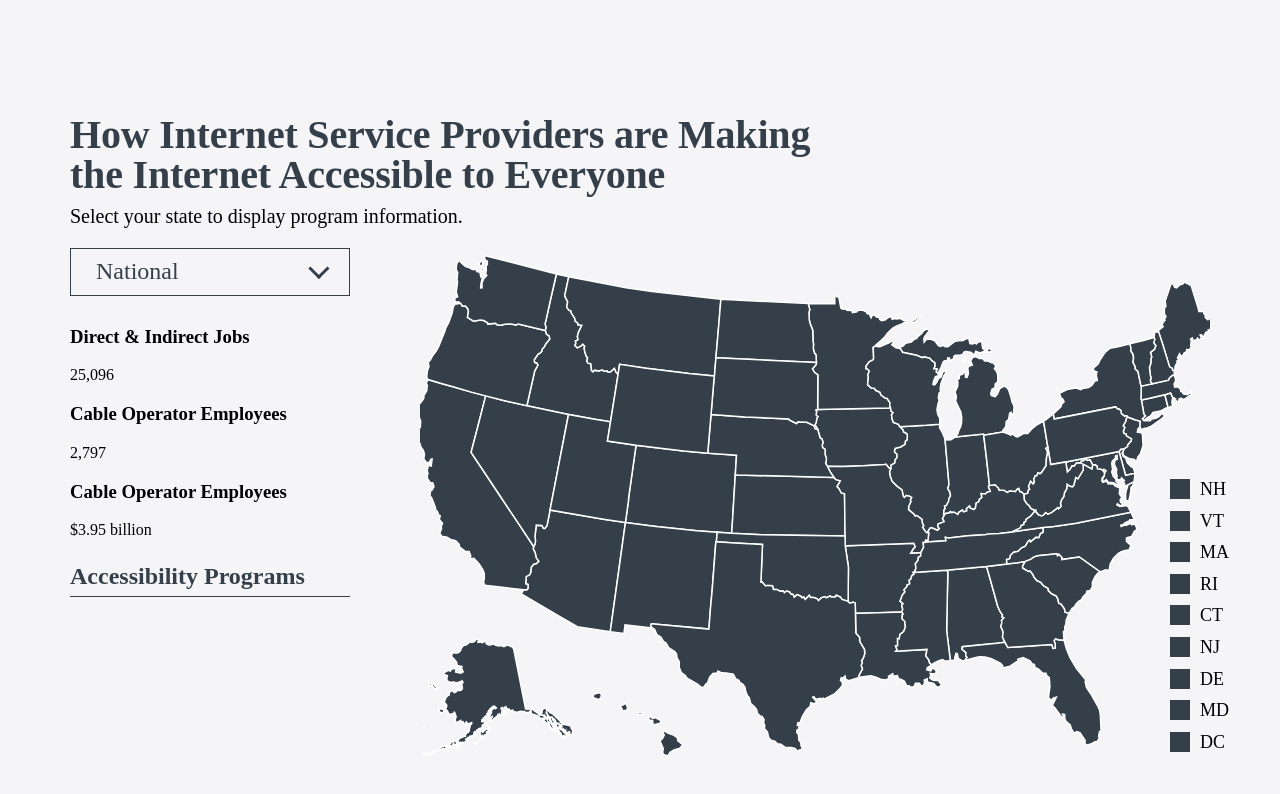
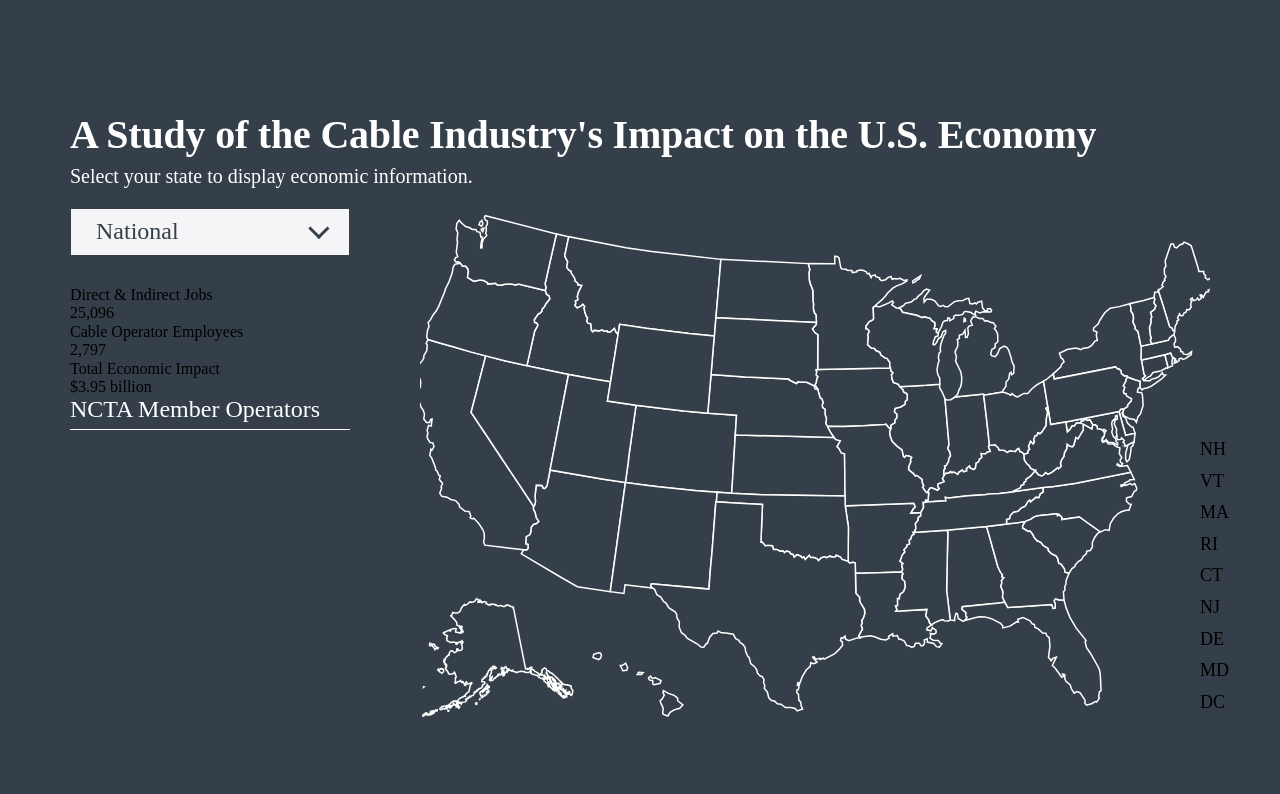
Before and after one commit to boehmrya/cable_impact_map, a plain HTML site: page index.html in a window 1280 px wide. Drawn offline with Linux system fonts and the light colour scheme; a script that the page names is missing.

Commit message:
changed background and text colors

```diff
--- a/css/map.css
+++ b/css/map.css
@@ -1,7 +1,7 @@
 
 
 body {
-  background: #F5F5F8;
+  background: #343F49;
 }
 
 path.state {
@@ -13,11 +13,11 @@ h2.map-section-title {
   letter-spacing: -.2px;
   line-height: 2.5rem;
   margin-bottom: 10px;
-  color: #343F49;
+  color: #fff;
 }
 
 .map-wrap {
-  background: #F5F5F8;
+  background: #343F49;
   padding: 115px 15px 120px 15px;
   max-width: 1140px;
   margin: 0 auto;
@@ -26,6 +26,7 @@ h2.map-section-title {
 .map-filter-instructions {
   font-size: 1.25rem;
   margin-bottom: 20px;
+  color: #fff;
 }
 
 .map-content-wrap::after,
@@ -56,11 +57,11 @@ h2.map-section-title {
 }
 
 .map-content-wrap .isp-title {
-  color: #343F49;
+  color: #fff;
   font-size: 1.5rem;
   padding-bottom: 5px;
   margin-bottom: 15px;
-  border-bottom: 1px solid #343F49;
+  border-bottom: 1px solid #fff;
 }
 
 .map-content-wrap .isp-operators .provider {
@@ -173,7 +174,7 @@ h2.map-section-title {
 
 .select2-dropdown .select2-results__option[aria-selected=true] {
     background-color: transparent;
-    color: #A5BBC3;
+    color: #ccc;
     background-image: url(/themes/ncta/images/2F1B0EA4-C37B-4846-B9FB-5327D4CBEE15%403x.png);
     background-repeat: no-repeat;
     background-position: 92% 41%;
--- a/index.html
+++ b/index.html
@@ -21,8 +21,8 @@
 
   <div class="map-wrap">
     <div class="map-header">
-      <h2 class="map-section-title" style="margin-top: 0px;">How Internet Service Providers are Making <br>the Internet Accessible to Everyone</h2>
-      <div class="map-filter-instructions">Select your state to display program information.</div>
+      <h2 class="map-section-title" style="margin-top: 0px;">A Study of the Cable Industry's Impact on the U.S. Economy</h2>
+      <div class="map-filter-instructions">Select your state to display economic information.</div>
     </div>
     <div class="map-content-wrap">
       <div class="data-col">
@@ -86,22 +86,22 @@
         </div>
 
         <div class="jobs">
-          <h3 class="jobs-title">Direct & Indirect Jobs</h3>
+          <div class="jobs-title">Direct & Indirect Jobs</div>
           <div id="jobs-data">25,096</div>
         </div>
 
         <div class="employees">
-          <h3 class="employees-title">Cable Operator Employees</h3>
+          <div class="employees-title">Cable Operator Employees</div>
           <div id="employees-data">2,797</div>
         </div>
 
         <div class="economic-impact">
-          <h3 class="economic-impact-title">Cable Operator Employees</h3>
+          <div class="economic-impact-title">Total Economic Impact</div>
           <div id="economic-impact-data">$3.95 billion</div>
         </div>
 
         <div class="isp-operators">
-          <h3 class="isp-title">Accessibility Programs</h3>
+          <div class="isp-title">NCTA Member Operators</div>
           <div id="isp-operator-names"></div>
         </div>
 
```
